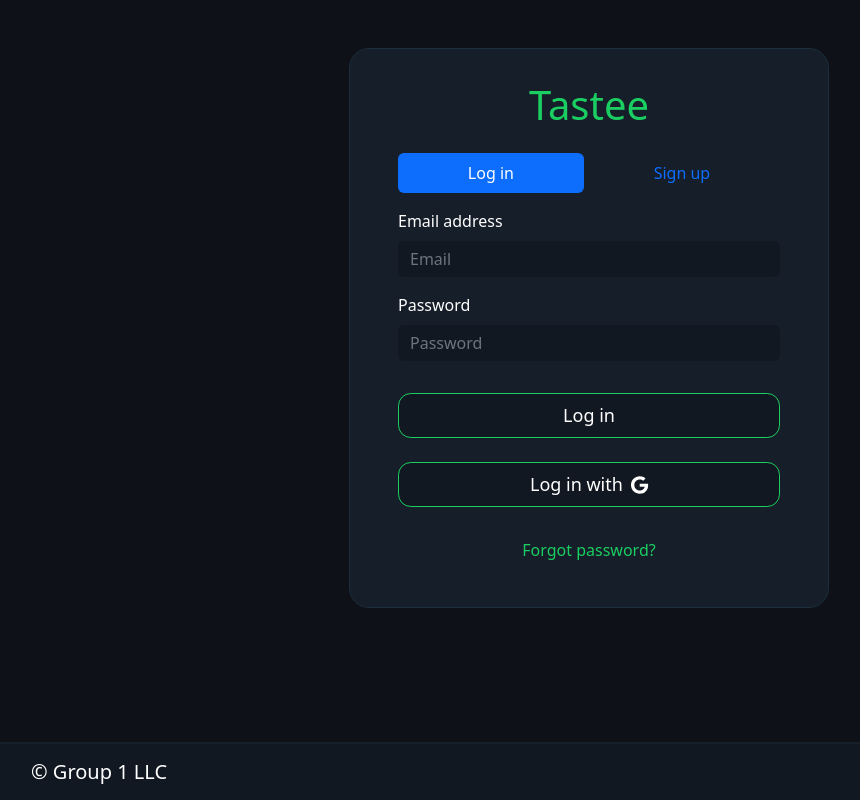
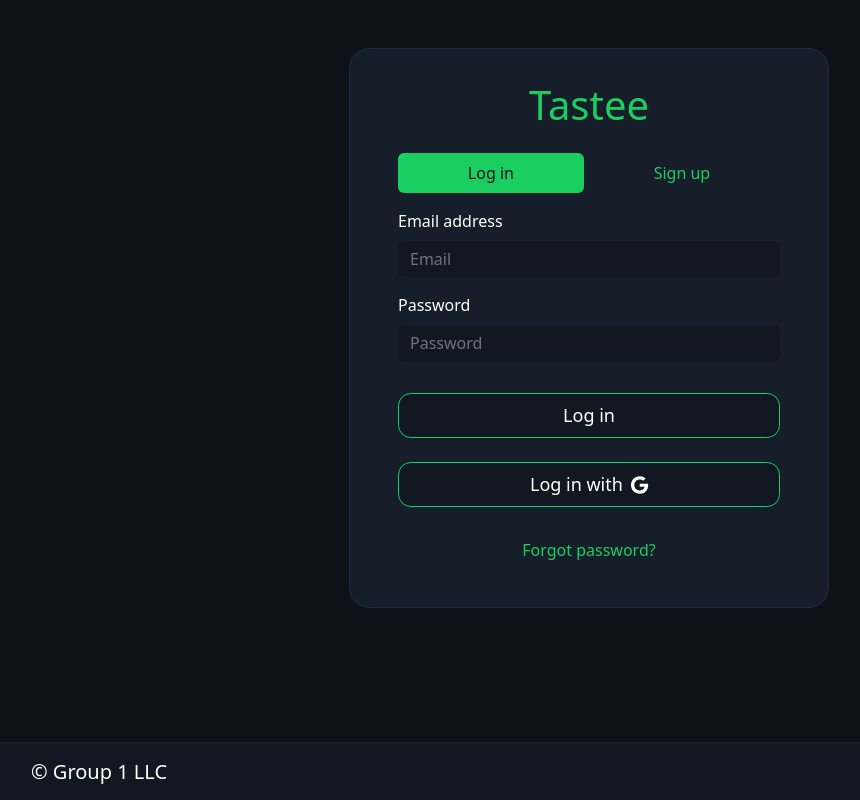
Before and after one commit to cop4808-spring-2023-fullstack-web/final-project-lkfau, a React (Create React App) app in the folder frontend/: page / in a window 1280 px wide. Both pictures are taken after a click on the button "Get Started". Shown: the whole page, without its empty margins (51-911 px from the left). Built offline with nearby package versions, Linux system fonts and the light colour scheme; no server answers; the HTML template or start-up script is replaced by a standard one.

Commit message:
fix to login signup bug

```diff
--- a/frontend/src/Components/Layout/NavBar/NavBar.js
+++ b/frontend/src/Components/Layout/NavBar/NavBar.js
@@ -9,7 +9,7 @@
 const NavBar = () => {
   const location = useLocation();
   const { user, logOut } = useUserAuth();
-  const show = location.pathname !== "/login"
+  const show = !["/login", "/signup"].includes(location.pathname);
   return (
     <Navbar className={`${styles.tasteeNav} ${show ? "" : "d-none"}`} sticky="top" variant="dark" expand="md">
       <Container className={styles.navContainer}>
--- a/frontend/src/Components/Pages/LogInSignUp/LogInSignUp.module.css
+++ b/frontend/src/Components/Pages/LogInSignUp/LogInSignUp.module.css
@@ -42,13 +42,10 @@
   color: var(--accent);
 }
 
-/* Set the color of non-active links */
-.nav-pills .nav-link:not(.active) {
-  color: var(--accent);
-}
-
-/* Set the background color of active links */
-.nav-pills .nav-link.active {
-  background-color: var(--accent);
+:global(.nav-pills .nav-link.active) {
+  background-color: var(--accent); /* Set your desired background color */
   color: var(--bg);
 }
+:global(.nav-pills .nav-link:not(.active)) {
+  color: var(--accent); /* Set your desired background color */
+}
```
